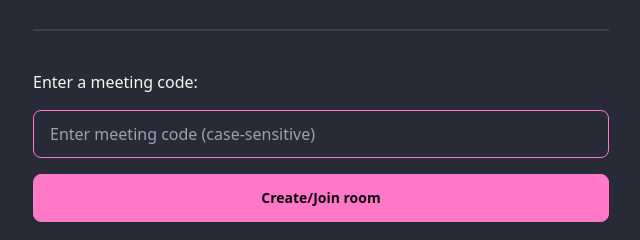
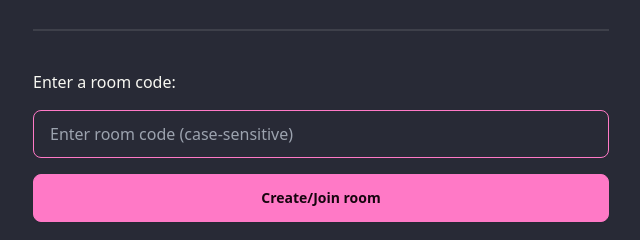
Before and after one commit to Apollo199999999/simple-chat-program, a website: page client/index.html in a window 1280 px wide. Shown: the part 338-578 px from the top of the page, 319-959 px from the left. Drawn offline with nearby package versions, Linux system fonts and the light colour scheme.

Commit message:
Fix typo

```diff
--- a/client/index.html
+++ b/client/index.html
@@ -20,8 +20,8 @@
 
             <div class="divider my-8"></div>
 
-            <h1>Enter a meeting code: </h1>
-            <input id="roomCodeInputBox" type="text" placeholder="Enter meeting code (case-sensitive)"
+            <h1>Enter a room code: </h1>
+            <input id="roomCodeInputBox" type="text" placeholder="Enter room code (case-sensitive)"
                 class="mt-4 input input-bordered input-primary" />
             <button class="mt-4 flex-none btn btn-primary" onclick="validateCode()">Create/Join room</button>
         </div>
```
